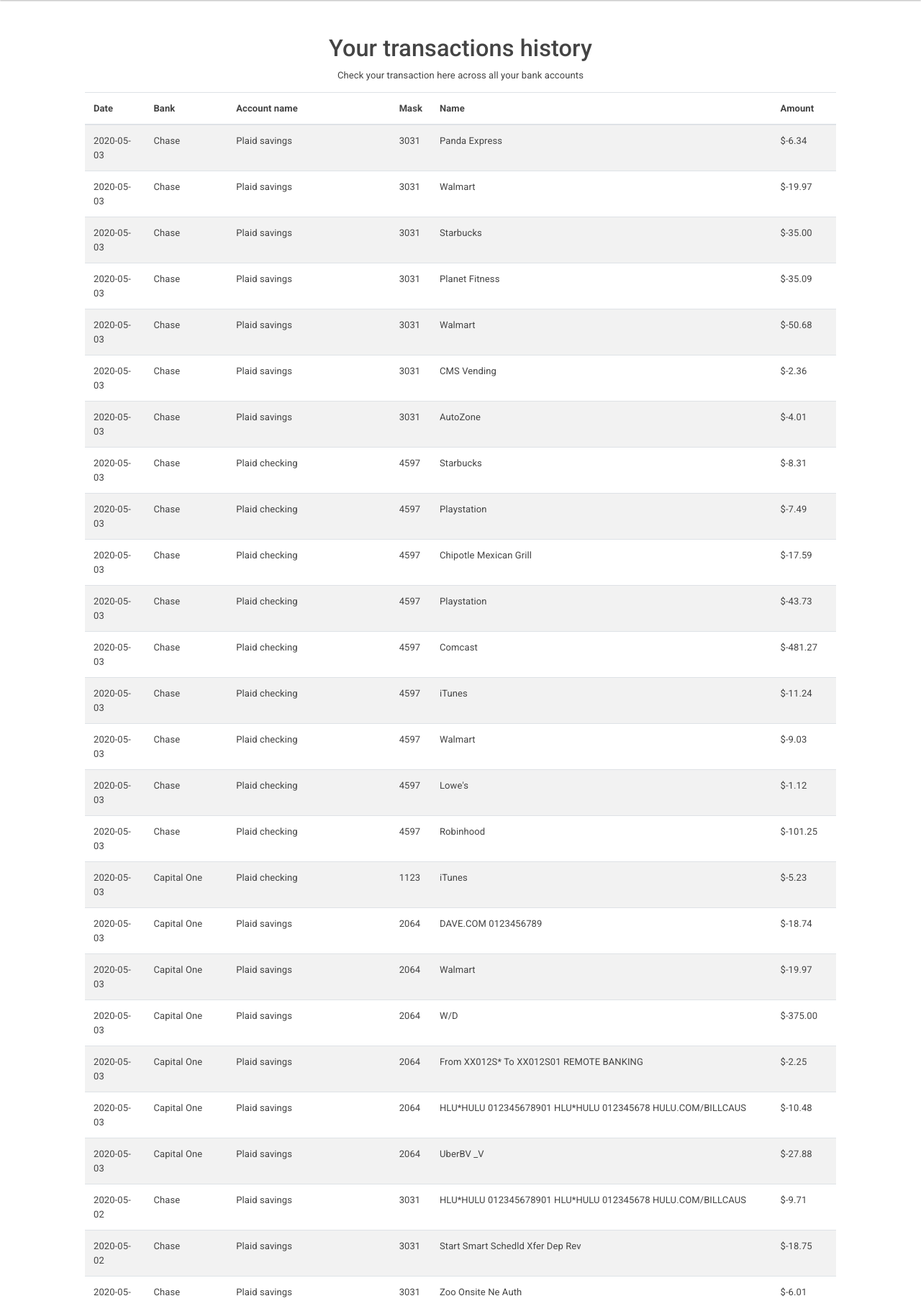
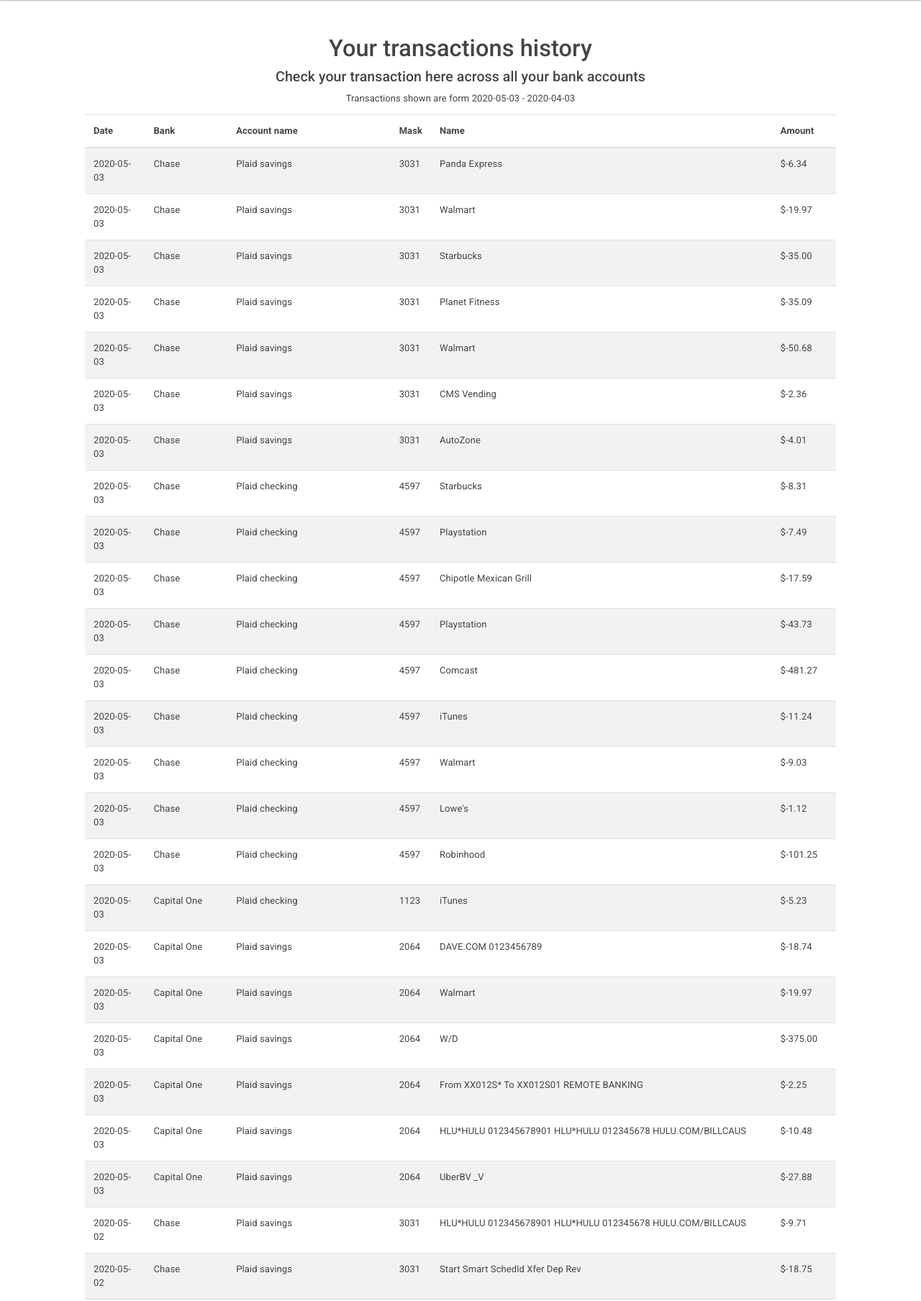
Before and after one commit to ceberda/cs50_final_project, a Flask app: page /transactions in a window 1280 px wide. Shown: the part 88-1896 px from the top of the page at 72% size. Run offline with Flask 2, Linux system fonts and the light colour scheme; a user stored in the database is signed in; some libraries are stand-ins or nearby versions.

Commit message:
update transaction page

```diff
--- a/app.py
+++ b/app.py
@@ -231,17 +231,29 @@ def login():
 @app.route("/transactions", methods=["GET"])
 @login_required
 def transactions():
+    # Calculate today's date
+    today = datetime.date.today()
+
+    # Calculate the last 30 days
+    last_thirty = datetime.date.today() - relativedelta(days=30)
+
+
     transactions = get_db().execute("""
         SELECT financial_institution.institution_name, accounts.official_name, accounts.mask,
                 transactions.amount, transactions.name, transactions.date
         FROM transactions
         JOIN accounts on accounts.account_id = transactions.account_id
         JOIN financial_institution on financial_institution.institution_id = accounts.institution_id
-        WHERE financial_institution.user_id = :user_id
+        WHERE
+            financial_institution.user_id = :user_id AND
+            transactions.date  <= :today  AND
+            transactions.date >= :last_thirty
         ORDER BY transactions.date DESC
-    """, user_id = session["user_id"] )
+    """, user_id = session["user_id"],
+        today = today.isoformat(),
+        last_thirty = last_thirty.isoformat())
 
-    return render_template("transactions.html", transactions=transactions )
+    return render_template("transactions.html", today=today, last_thirty=last_thirty, transactions=transactions )
 
 @app.route("/logout")
 def logout():
@@ -367,6 +379,7 @@ def budget():
                 WHERE user_id = :user_id AND category = :category
             """, category=category, user_id=session["user_id"], budget_amount=budget_amount )
 
+        flash('Your budget have been updated!')
         return redirect("/budget")
 
 # def errorhandler(e):
--- a/static/styles.css
+++ b/static/styles.css
@@ -34,10 +34,51 @@ main table
     display: grid;
     grid-template-columns: auto auto auto;
     padding: 10px;
-  }
+}
 
-  .grid-item {
+.grid-item {
     padding: 20px;
     font-size: 20px;
     text-align: center;
+}
+
+#loading {
+    -webkit-animation: rot 1200ms infinite cubic-bezier(0.23, 1.2, 0.32, 1);
+    animation: rot 1200ms infinite cubic-bezier(0.23, 1.2, 0.32, 1);
+    border-bottom: 2px solid #e3e3e3;
+    border-left: 2px solid #e3e3e3;
+    border-radius: 100%;
+    border-right: 2px solid #e3e3e3;
+    border-top: 2px solid #7e7e7e;
+    font-size: 100%;
+    font: inherit;
+    height: 75px;
+    left: calc(50% - (75px / 2));
+    margin: 0;
+    padding: 0;
+    position: absolute;
+    top: 30%;
+    vertical-align: baseline;
+    width: 75px;
+    box-sizing: border-box
   }
+  @keyframes rot {
+    from {
+      -webkit-transform: rotate(0deg);
+      transform: rotate(0deg);
+    }
+    to {
+      -webkit-transform: rotate(359deg);
+      transform: rotate(359deg);
+    }
+  }
+  @-webkit-keyframes rot {
+    from {
+      -webkit-transform: rotate(0deg);
+      transform: rotate(0deg);
+    }
+    to {
+      -webkit-transform: rotate(359deg);
+      transform: rotate(359deg);
+    }
+  }
--- a/templates/index.html
+++ b/templates/index.html
@@ -78,6 +78,10 @@ Dashboard
         },
 
         onSuccess: function (public_token, metadata) {
+            $('#maincontainer').fadeOut('fast', function() {
+                $('#loading').fadeIn('fast');
+            });
+
             // Send the public_token to your app server.
             // The metadata object contains info about the institution the
             // user selected and the account ID or IDs, if the
@@ -88,6 +92,7 @@ Dashboard
                     public_token: public_token,
                 },
                 success: function(data) {
+                    $('#loading').fadeOut('slow');
                     document.location.reload();
                 }
             });
--- a/templates/layout.html
+++ b/templates/layout.html
@@ -58,9 +58,11 @@
             </header>
         {% endif %}
 
-        <main class="container p-5">
+        <main id="maincontainer" class="container p-5">
             {% block main %}{% endblock %}
         </main>
+
+        <div id="loading" style='display:none;'></div>
 
         <footer class="small text-center text-muted">
 
--- a/templates/transactions.html
+++ b/templates/transactions.html
@@ -9,7 +9,8 @@ Transcations
 {% if transactions %}
 
 <h1> Your transactions history </h1>
-<p> Check your transaction here across all your bank accounts</p>
+<h4> Check your transaction here across all your bank accounts</h4>
+<p>Transactions shown are form {{ today }} - {{ last_thirty }} </p>
 
 <table class="table table-striped">
     <thead>
```
Also changed, not shown: finance_mgmt.db.
